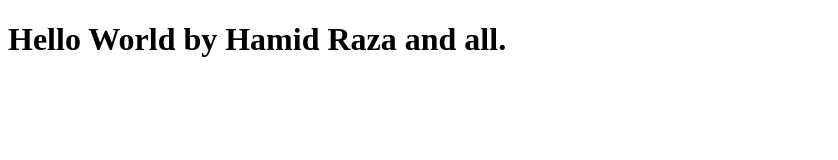
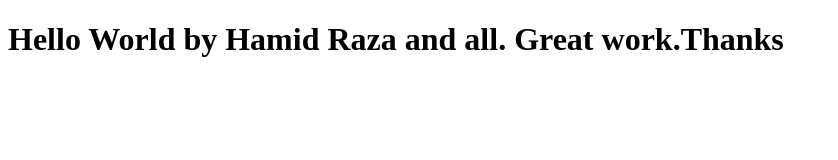
Before and after one commit to hamidrazabutt/Bootcamp2020-Class1, a plain HTML site: page index.html in a window 1280 px wide. Shown: the whole page, without its empty margins (0-838 px from the left). Drawn offline with Linux system fonts and the light colour scheme.

Commit message:
Upadte index.html

```diff
--- a/index.html
+++ b/index.html
@@ -6,6 +6,6 @@
     <title>Document</title>
 </head>
 <body>
-    <h1>Hello World by Hamid Raza and all.</h1>
+    <h1>Hello World by Hamid Raza and all. Great work.Thanks</h1>
 </body>
 </html>
```
